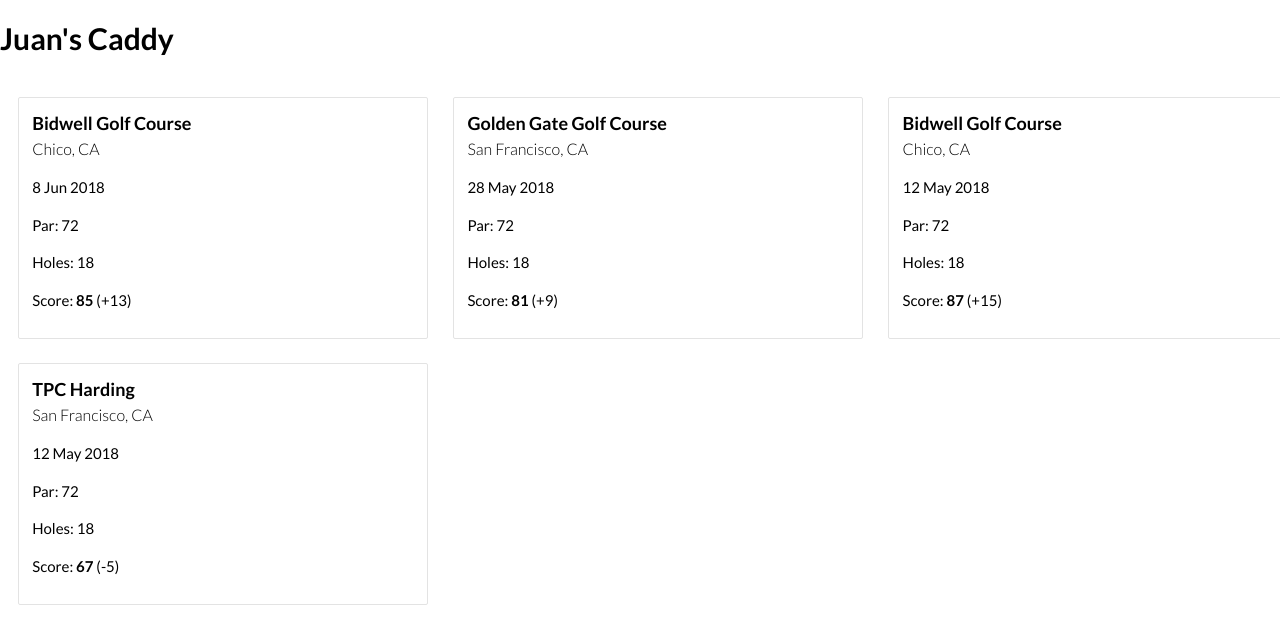
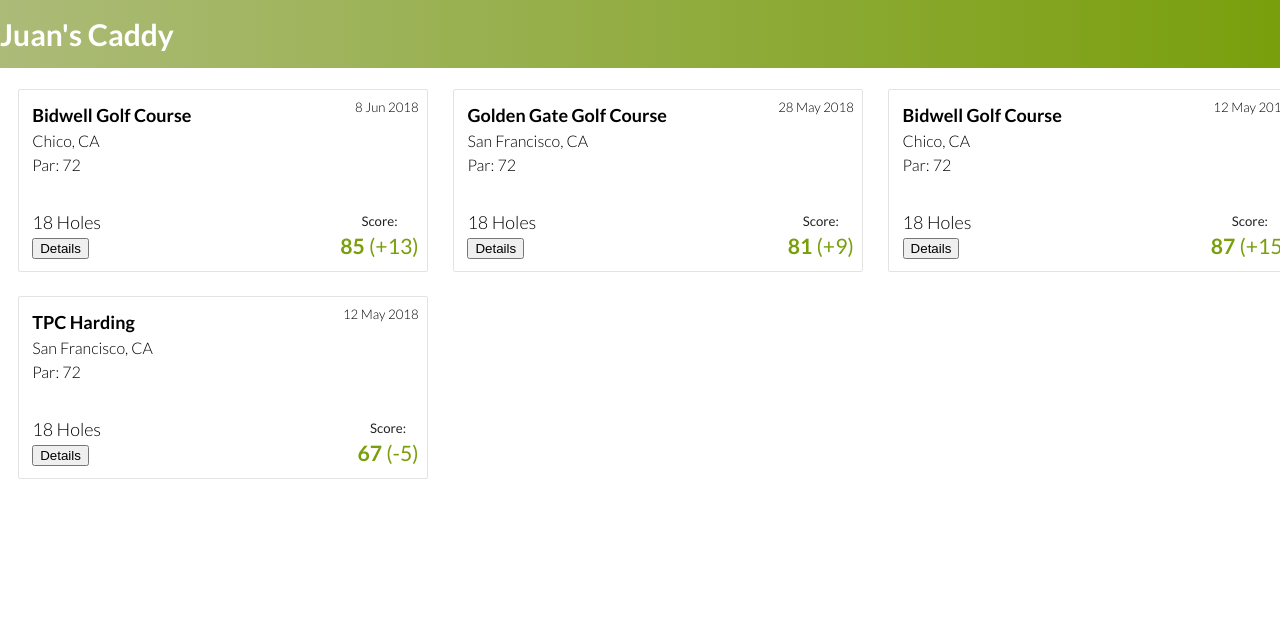
Before and after one commit to jvillalobos22/golf-scorekeeper-ui, a React app: page / in a window 1280 px wide. Shown: the top 644 px of the page. Built offline with nearby package versions, Linux system fonts and the light colour scheme.

Commit message:
Added some styles across site

```diff
--- a/src/components/Header/Header.css
+++ b/src/components/Header/Header.css
@@ -0,0 +1,15 @@
+.app_header {
+  padding: 0.5rem 0;
+  background: #799F0C;  /* fallback for old browsers */
+  background: -webkit-linear-gradient(to right, #ACBB78, #799F0C);  /* Chrome 10-25, Safari 5.1-6 */
+  background: linear-gradient(to right, #ACBB78, #799F0C); /* W3C, IE 10+/ Edge, Firefox 16+, Chrome 26+, Opera 12+, Safari 7+ */
+}
+
+.app_title {
+  margin: 0;
+  color: #fff;
+}
+
+.app_header .pg_width {
+  padding: 0.5rem 0;
+}
--- a/src/components/Header/Header.js
+++ b/src/components/Header/Header.js
@@ -3,7 +3,9 @@
 
 const Header = () => (
   <header className="app_header">
-    <h1 className="app_title">Juan's Caddy</h1>
+    <div className="pg_width">
+      <h1 className="app_title">Juan's Caddy</h1>
+    </div>
   </header>
 );
 
--- a/src/components/MatchCard/MatchCard.css
+++ b/src/components/MatchCard/MatchCard.css
@@ -4,6 +4,7 @@
   padding: 0.75rem 0.825rem;
   margin-bottom: 1.5rem;
   line-height: 1.5;
+  position: relative;
 }
 
 h3 {
@@ -13,7 +14,40 @@
   margin: 0;
 }
 
-.course_location {
+.course_location, .course_par {
   font-size: 1rem;
   font-weight: 300;
+  display: block;
 }
+
+.match_date {
+  position: absolute;
+  top: 0;
+  right: 0;
+  padding: 0.5rem;
+  font-weight: 300;
+  font-size: 0.825rem;
+}
+
+.match_holes_played {
+  margin-top: 2rem;
+  margin-bottom: 0;
+  font-size: 1.125rem;
+  font-weight: 300;
+}
+
+.score {
+  position: absolute;
+  bottom: 0;
+  right: 0;
+  padding: 0.5rem;
+  font-size: 1.325rem;
+  color: #799F0C;
+}
+
+.score span {
+  display: block;
+  font-size: 0.825rem;
+  text-align: center;
+  color: #222;
+}
--- a/src/components/MatchCard/MatchCard.js
+++ b/src/components/MatchCard/MatchCard.js
@@ -24,10 +24,13 @@
     <div className={`match_card ${className}`}>
       <h3>{match.course.name}</h3>
       <span className="course_location">{match.course.location}</span>
-      <p>{getPrettyDate(match.date)}</p>
-      <p>Par: {match.course.par}</p>
-      <p>Holes: {match.course.holes}</p>
-      <p>Score: <strong>{getMatchScore(match.holes)}</strong> ({getPrettyScore(match.holes, match.course.par)})</p>
+      <span className="match_date">{getPrettyDate(match.date)}</span>
+      <span className="course_par">Par: {match.course.par}</span>
+      <p className="match_holes_played"><span>{match.course.holes}</span> Holes</p>
+      <div className="score"><span>Score:</span><strong>{getMatchScore(match.holes)}</strong> ({getPrettyScore(match.holes, match.course.par)})</div>
+      <button type="button">
+        Details
+      </button>
     </div>
   )
 };
--- a/src/components/Matches/Matches.js
+++ b/src/components/Matches/Matches.js
@@ -16,7 +16,7 @@
       <div className="pg_width">
         <div className="matches_list flex_container">
           {matches.map(match =>
-            <MatchCard match={match} className="flex_card" />
+            <MatchCard key={match.id} match={match} className="flex_card" />
           )}
         </div>
       </div>
--- a/src/helpers/dummyData.js
+++ b/src/helpers/dummyData.js
@@ -90,7 +90,7 @@
     ],
   },
   {
-    id: '3',
+    id: '4',
     course: {
       name: 'TPC Harding',
       location: 'San Francisco, CA',
```
Also changed, not shown: src/index.css (line endings or trailing spaces).
